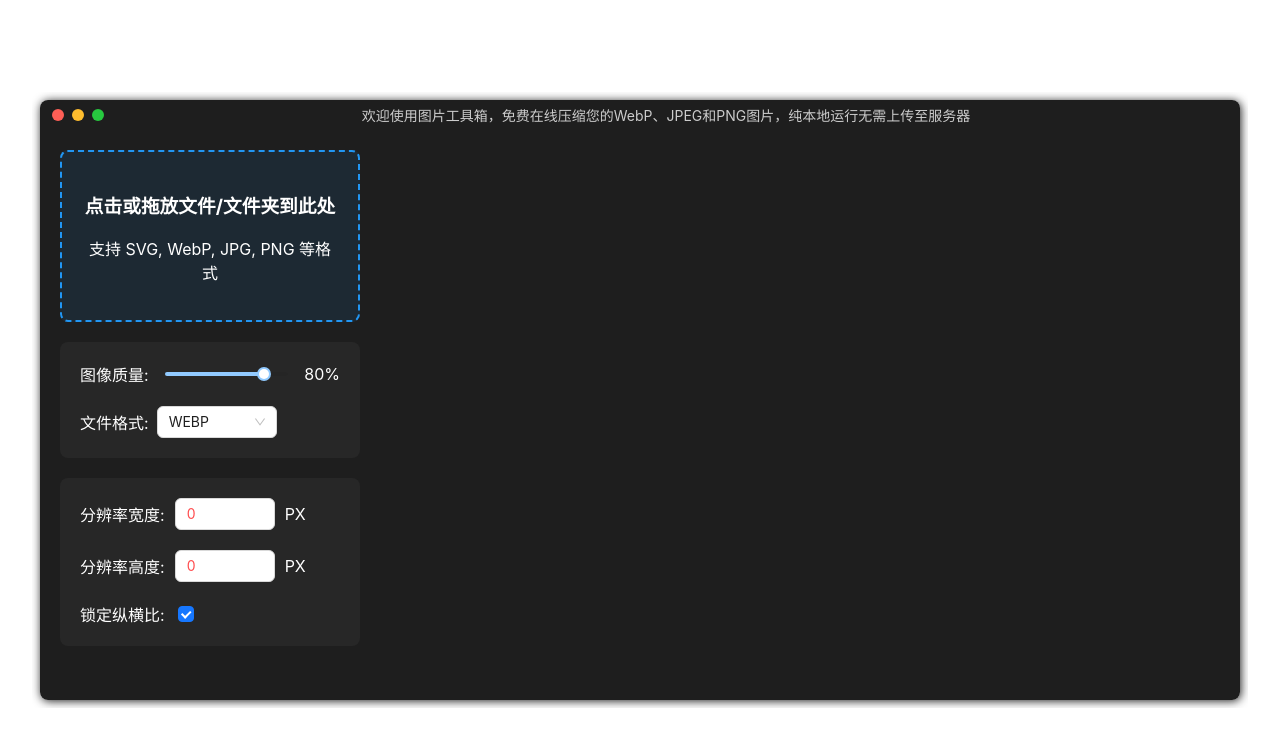
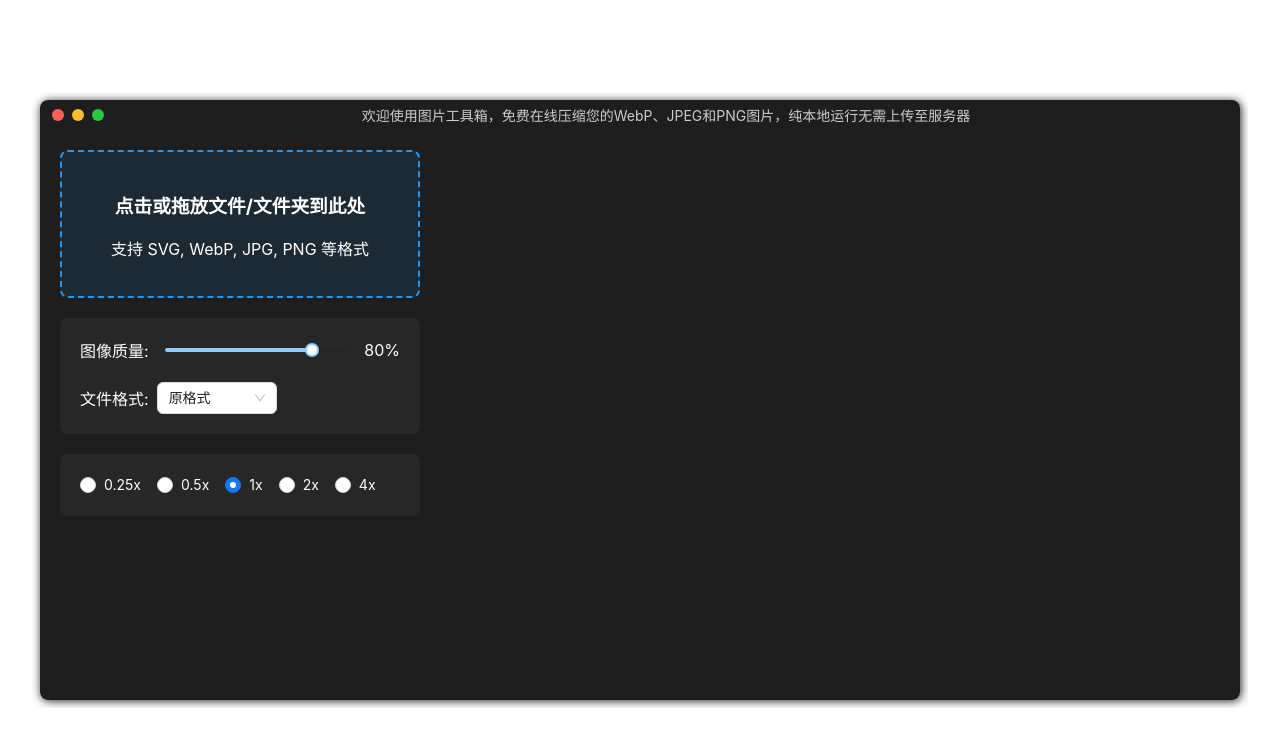
Before and after one commit to gausszhou/image-tools, a React (Vite) app: page / in a window 1280 px wide. Shown: the top 746 px of the page. Built offline with nearby package versions, Linux system fonts and the light colour scheme.

Commit message:
feat: 调整缩放配置为倍数选择，支持图片格式为原格式

```diff
--- a/src/App.css
+++ b/src/App.css
@@ -39,8 +39,7 @@
 }
 
 .image-tool__input {
-  width: 300px;
-  min-width: 300px;
+  min-width: 360px;
   padding-left: 20px;
 }
 
@@ -120,11 +119,7 @@
     flex-direction: row;
   }
 
-  .image-tool__input {
-    width: 300px;
-    min-width: 300px;
-    padding-left: 20px;
-  }
+
 
   .image-tool__output {
     flex: 1;
--- a/src/components/ProcessNodeCompress.tsx
+++ b/src/components/ProcessNodeCompress.tsx
@@ -37,6 +37,7 @@ const ProcessNodeCompress: React.FC<CompressProps> = ({
           onChange(quality, value);
         }}
           options={[
+            { value: EnumImageType.SAME, label: '原格式' },
             { value: EnumImageType.WEBP, label: 'WEBP' },
             { value: EnumImageType.JPEG, label: 'JPEG' },
             { value: EnumImageType.PNG, label: 'PNG' },
--- a/src/components/ProcessNodeScale.css
+++ b/src/components/ProcessNodeScale.css
@@ -3,57 +3,9 @@
   margin-top: 20px;
   padding: 20px;
   border-radius: 8px;
-  display: flex;
-  flex-direction: column;
-  gap: 15px;
   color: #fff;
 }
 
-.image-scale__dimensions {
-  gap: 20px;
-  display: flex;
-  flex-direction: column;
-}
-
-.image-scale__input {
-  width: 300px;
-  min-width: 300px;
-  padding: 20px;
-}
-
-.image-scale__input-group {
-  display: flex;
-  align-items: center;
-  gap: 10px;
-}
-
-.image-scale__input-group input[type="number"] {
-  width: 100px;
-  padding: 5px;
-  border: 1px solid #666;
-  border-radius: 4px;
-  background: #333;
+.image-scale__radio {
   color: #fff;
 }
-
-.image-scale__lock {
-  display: flex;
-  align-items: center;
-  gap: 5px;
-}
-
-.image-scale__checkbox {
-  margin-left: 8px;
-}
-
-.image-tool__button {
-  background: #2196f3;
-  color: white;
-  border: none;
-  padding: 10px 20px;
-  border-radius: 4px;
-  cursor: pointer;
-  font-size: 1em;
-  transition: background 0.3s ease;
-  width: 100%;
-}
--- a/src/components/ProcessNodeScale.tsx
+++ b/src/components/ProcessNodeScale.tsx
@@ -1,78 +1,32 @@
-import { InputNumber, Checkbox } from 'antd';
-import React, { Ref } from 'react';
+import { Radio } from 'antd';
+import React from 'react';
 import './ProcessNodeScale.css';
 
-interface CompressProps {
-    width: number;
-    height: number;
-    aspectRatio: number;
-    lockRatio: boolean;
-    onChange: (width: number, height: number, lockRatio: boolean) => void;
+interface ScaleProps {
+    scale: number;
+    onChange: (scale: number) => void;
 }
 
-const ProcessNodeScale: React.FC<CompressProps> = ({
-    width,
-    height,
-    aspectRatio,
-    lockRatio,
+const ProcessNodeScale: React.FC<ScaleProps> = ({
+    scale,
     onChange
 }) => {
+    const scaleOptions = [0.25, 0.5, 1, 2, 4];
+
     return (
         <div className="image-scale__controls">
             <div className="image-scale__dimensions">
-                <div className="image-scale__input-group">
-                    <label htmlFor="width">分辨率宽度:</label>
-                    <InputNumber
-                        id="width"
-                        value={width}
-                        onChange={(value) => {
-                            const newWidth = Number(value || 0);
-                            newWidth;
-                            let newHeight = height;
-                            if (lockRatio) {
-                                newHeight = Math.round(newWidth / aspectRatio);
-                            }
-                            onChange(newWidth, newHeight, lockRatio);
-                        }}
-                        min={1}
-                        precision={0}
-                        style={{ width: 100 }}
-                    />
-                    <span>PX</span>
-                </div>
-                <div className="image-scale__input-group">
-                    <label htmlFor="width">分辨率高度:</label>
-                    <InputNumber
-                        id="height"
-                        value={height}
-                        onChange={(value) => {
-                            const newHeight = Number(value || 0);
-                            let newWidth = width;
-                            if (lockRatio) {
-                                newWidth = (Math.round(newHeight * aspectRatio));
-                            }
-                            onChange(newWidth, newHeight, lockRatio);
-                        }}
-                        min={1}
-                        precision={0}
-                        style={{ width: 100 }}
-                    />
-                    <span>PX</span>
-                </div>
-                <div className="image-scale__lock">
-                    <label>
-                        锁定纵横比:
-                    </label>
-                    <Checkbox
-                        className='image-scale__checkbox'
-                        checked={lockRatio}
-                        onChange={(e) => {
-                            onChange(width, height, e.target.checked)
-                        }}
-                    />
-                </div>
+                <Radio.Group
+                    value={scale}
+                    onChange={(e) => onChange(e.target.value)}
+                >
+                    {scaleOptions.map((value) => (
+                        <Radio className="image-scale__radio" key={value} value={value}>
+                            {value}x
+                        </Radio>
+                    ))}
+                </Radio.Group>
             </div>
-
         </div>
     );
 };
--- a/src/pages/Home.tsx
+++ b/src/pages/Home.tsx
@@ -15,18 +15,16 @@ const ImageScale: React.FC = () => {
   const [progress, setProgress] = useState<number>(0);
 
   const [quality, setQuality] = useState<number>(80);
-  const [format, setFormat] = useState<EnumImageType>(EnumImageType.WEBP);
+  const [format, setFormat] = useState<EnumImageType>(EnumImageType.SAME);
 
-  const [width, setWidth] = useState<number>(0);
-  const [height, setHeight] = useState<number>(0);
-  const [aspectRatio, setAspectRatio] = useState<number>(1);
-  const [lockRatio, setLockRatio] = useState<boolean>(true);
+  const [scale, setScale] = useState<number>(1);
+
 
   const [status, setStatus] = useState<string>('');
   const [error, setError] = useState<string>('');
 
   const onImageSuccess = async (files: File[]) => {
-    setStatus('图片已就绪');
+
     setError('');
 
     const processedImages: ImageInfo[] = [];
@@ -34,31 +32,21 @@ const ImageScale: React.FC = () => {
     for (const file of files) {
       const originalUrl = URL.createObjectURL(file);
       const dimensions = await getImageDimensions(originalUrl);
-
-      // 使用第一张图片的尺寸作为初始缩放尺寸
-      if (processedImages.length === 0 && dimensions) {
-        setWidth(dimensions.width);
-        setHeight(dimensions.height);
-        setAspectRatio(dimensions.width / dimensions.height);
-      }
-
       processedImages.push({
         url: originalUrl,
         name: file.name,
         size: file.size,
-        type: file.type as EnumImageType,
+        format: file.type as EnumImageType,
         blob: file,
         dimensions
       });
     }
-
     setOriginalImages((prev) => prev.concat(processedImages));
     setProcessedImages([]);
   };
 
   const onImageError = (err: Error) => {
     setError(err instanceof Error ? err.message : '处理图片时出错');
-    setStatus('');
   }
 
   const processImages = async () => {
@@ -68,7 +56,6 @@ const ImageScale: React.FC = () => {
     }
 
     try {
-      setStatus('处理中...');
       setError('');
       setProgress(0);
 
@@ -79,20 +66,23 @@ const ImageScale: React.FC = () => {
         const result = await compressAndScaleImage(
           originalImage.name,
           originalImage.url,
-          { width, height },
-          quality,
-          format
+          originalImage.dimensions,
+          {
+            scale,
+            quality,
+            format,
+            originalFormat: originalImage.format
+          }
         );
 
         processedImages.push({
           url: result.url,
           name: result.name,
           size: result.blob.size,
-          type: result.type,
+          format: result.type,
           blob: result.blob,
           dimensions: result.dimensions
         });
-
 
         // 更新进度
         setProcessedImages(processedImages);
@@ -100,9 +90,7 @@ const ImageScale: React.FC = () => {
       }
 
       setProcessedImages(processedImages);
-      setStatus('处理完成');
     } catch (error: any) {
-      setStatus('');
       onImageError(error);
     }
   };
@@ -116,10 +104,8 @@ const ImageScale: React.FC = () => {
             setQuality(quality);
             setFormat(format);
           }} ></ProcessNodeCompress>
-          <ProcessNodeScale aspectRatio={aspectRatio} width={width} height={height} lockRatio={lockRatio} onChange={(width, height, lockRatio) => {
-            setWidth(width);
-            setHeight(height);
-            setLockRatio(lockRatio)
+          <ProcessNodeScale scale={scale} onChange={(scale) => {
+            setScale(scale);
           }} ></ProcessNodeScale>
           {originalImages.length > 0 && (
             <>
@@ -127,11 +113,11 @@ const ImageScale: React.FC = () => {
                 开始处理 ({originalImages.length} 张图片)
               </button>
               <div style={{ marginTop: '16px', padding: '0 10px' }}>
-                  <Slider value={progress}  />
-                  <div style={{ textAlign: 'center', marginTop: '8px' }}>
-                    <div className="image-tool__status">    处理进度：{progress}%</div>
-                  </div>
+                <Slider value={progress} />
+                <div style={{ textAlign: 'center', marginTop: '8px' }}>
+                  <div className="image-tool__status">    处理进度：{progress}%</div>
                 </div>
+              </div>
             </>
           )}
           {error && <div className="image-tool__error">{error}</div>}
--- a/src/types/image.ts
+++ b/src/types/image.ts
@@ -1,4 +1,5 @@
 export enum EnumImageType {
+  SAME = 'same',
   PNG = 'image/png',
   JPEG = 'image/jpeg',
   WEBP = 'image/webp',
@@ -8,7 +9,7 @@ export interface ImageInfo {
   url: string;
   name: string;
   size: number;
-  type: EnumImageType;
+  format: EnumImageType;
   blob: Blob;
   dimensions: {
     width: number;
--- a/src/utils/process.ts
+++ b/src/utils/process.ts
@@ -9,29 +9,37 @@ export interface ProcessResult {
     dimensions: { width: number; height: number }
 }
 
+export interface ProcessOptions {
+    scale: number;
+    quality: number;
+    format: EnumImageType;
+    originalFormat: EnumImageType;
+}
+
 /**
  * 图片文件大小压缩 / 图片尺寸放缩
  * 使用 canvas.toBlob()
+ * @Param originName 原始文件名
  * @param imageDataUrl 表示图片文件的一个临时地址
  * @param dimensions
- * @param quality
- * @param format
+ * @param options
  * @returns
  */
 export const compressAndScaleImage = (
     originName: string,
     imageDataUrl: string,
     dimensions: { width: number; height: number },
-    quality: number = 100,
-    format = EnumImageType.WEBP
+    options: ProcessOptions
 ): Promise<ProcessResult> => {
+    const { scale, quality, format, originalFormat } = options;
+    const targetFormat = format === EnumImageType.SAME ? originalFormat: format;
     return new Promise((resolve, reject) => {
         try {
             const img = new Image();
             img.onload = () => {
                 const canvas = document.createElement('canvas');
-                canvas.width = dimensions.width;
-                canvas.height = dimensions.height;
+                canvas.width = Math.round(dimensions.width * scale);
+                canvas.height = Math.round(dimensions.height * scale);
                 const ctx = canvas.getContext('2d');
                 if (!ctx) {
                     reject(new Error('无法创建canvas上下文'));
@@ -47,13 +55,16 @@ export const compressAndScaleImage = (
                         const url = URL.createObjectURL(blob);
                         resolve({
                             url,
-                            name: replaceFileExtension(originName, format.split('/')[1]),
+                            name: replaceFileExtension(originName, targetFormat.split('/')[1]),
                             blob,
-                            type: format,
-                            dimensions: dimensions
+                            type: targetFormat,
+                            dimensions: {
+                                width: canvas.width,
+                                height: canvas.height
+                            }
                         });
                     },
-                    format,
+                    targetFormat,
                     quality / 100
                 );
             };
```
Also changed, not shown: src/components/ProcessNodeDestination.css (+4 -4 lines).
